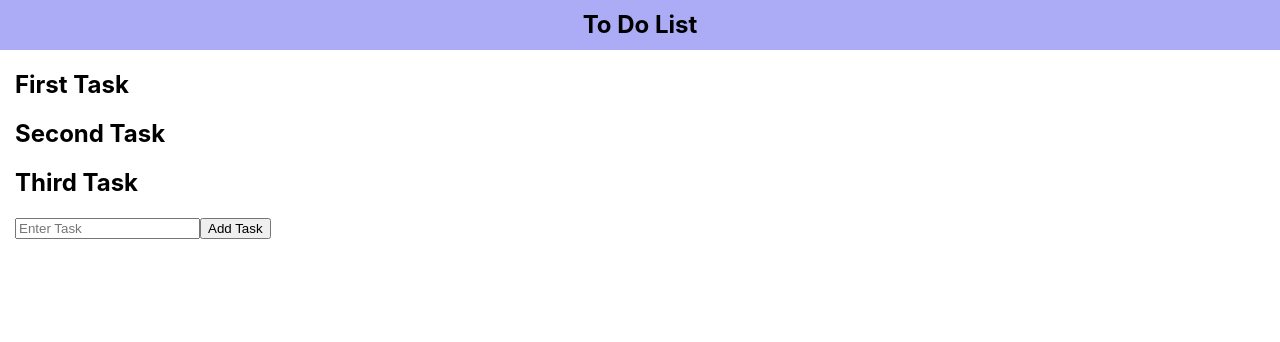
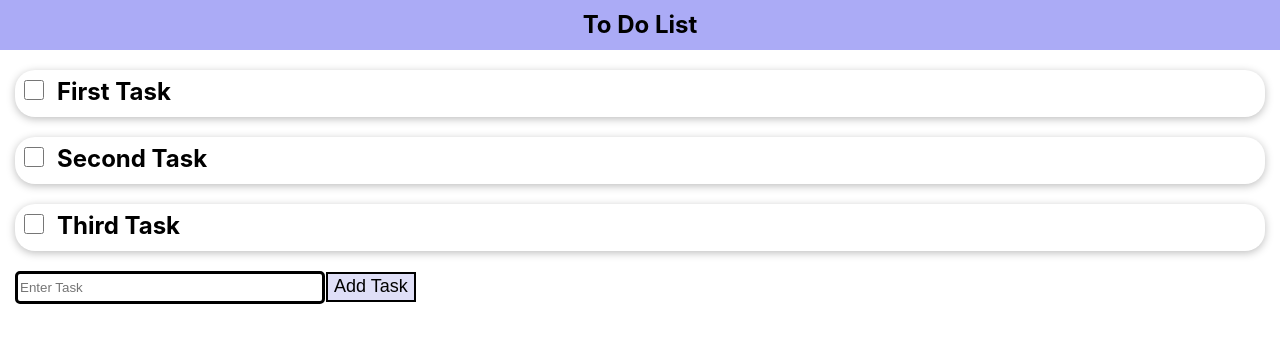
Before and after one commit to Durgesh099/webapp-ToDoList, a React (Create React App) app: page / in a window 1280 px wide. Shown: the top 342 px of the page. Built offline with nearby package versions, Linux system fonts and the light colour scheme.

Commit message:
Checkbox added

```diff
--- a/src/components/Task.css
+++ b/src/components/Task.css
@@ -1,3 +1,43 @@
 .tasks{
     margin: 0px 15px
 }
+
+.tasks h2{
+    height: 40px;
+    padding-top: 7px;
+    padding-left: 5px;
+    margin: 0;
+    box-shadow: 0 2px 8px rgba(0, 0, 0, 0.26);
+    border-radius: 20px;
+    margin: 20px 0px;
+    background: white;
+}
+
+.text{
+    margin-left: 10px;
+}
+
+.cbf{
+    width: 20px;
+    height: 20px;
+}
+
+.input{
+    height: 25px;
+    width: 300px;
+    margin-right: 1px;
+    border: 3px solid black;
+    border-radius: 5px;
+}
+
+.btn{
+    height: 30px;
+    font-size: 18px;
+    background-color: rgb(223, 223, 247);
+    border: 2px solid black
+}
+
+.btn:active{
+    background-color: rgb(199, 199, 248);
+    box-shadow: 0 1px 4px rgba(0, 0, 0, 0.2);
+}
--- a/src/components/Task.js
+++ b/src/components/Task.js
@@ -20,16 +20,26 @@ const Task=()=>{
         event.preventDefault()
 
         setState( newState.concat(str) )
+
+        document.getElementById('input').value = ''
     }
+
 
     return(
         <div className="tasks">
-        {newState.map(t=>{
-            return <h2>{t}</h2>
-        })}
         <form>
-            <input type="text" onChange={inputHandler} name="input" placeholder="Enter Task"/>
-            <button onClick={submitHandler}>Add Task</button>
+            {newState.map(t=>{
+                return(
+                    <React.Fragment>
+                    <h2 className="h2">
+                        <input type="checkbox" className="cbf"/>
+                        <span className="text">{t}</span>
+                    </h2>
+                    </React.Fragment>
+                )
+            })}
+            <input id="input" className="input" type="text" onChange={inputHandler} name="input" placeholder="Enter Task"/>
+            <button className="btn" onClick={submitHandler}>Add Task</button>
         </form>
         </div>
     )
```
